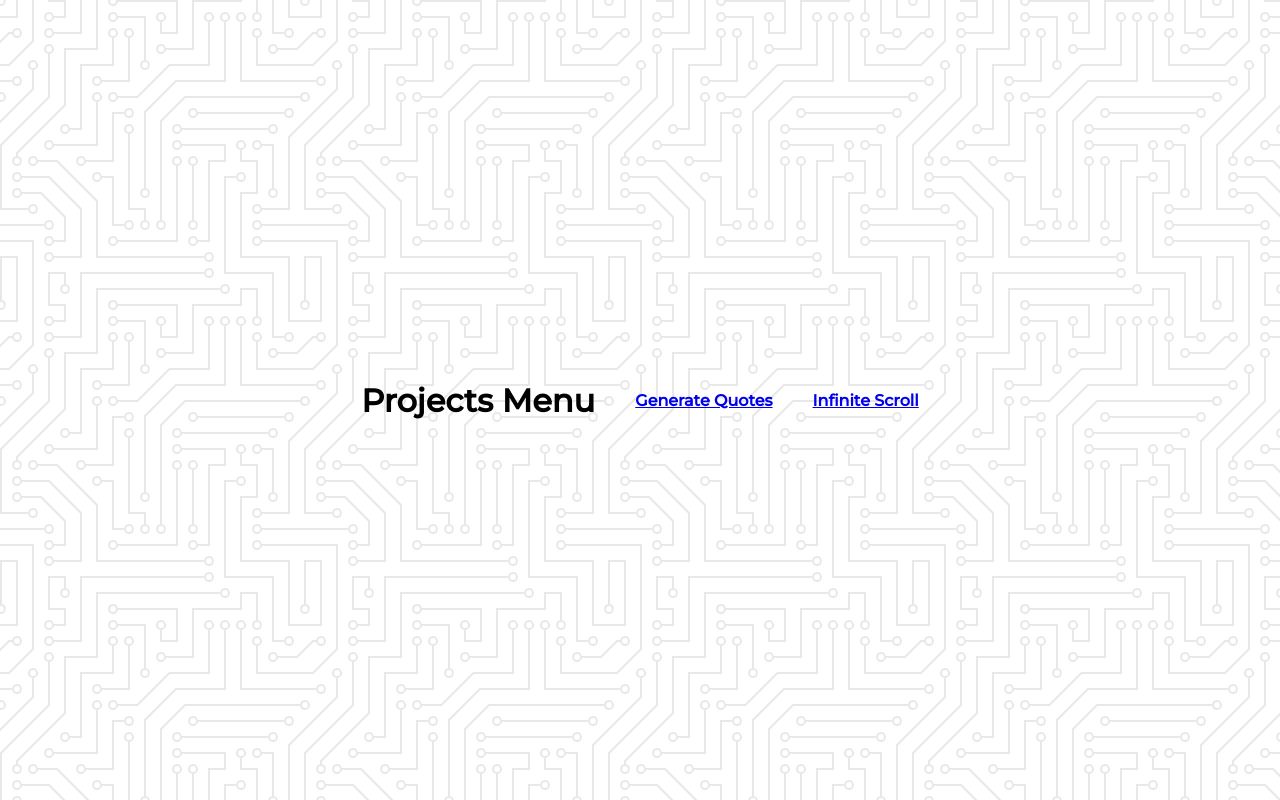
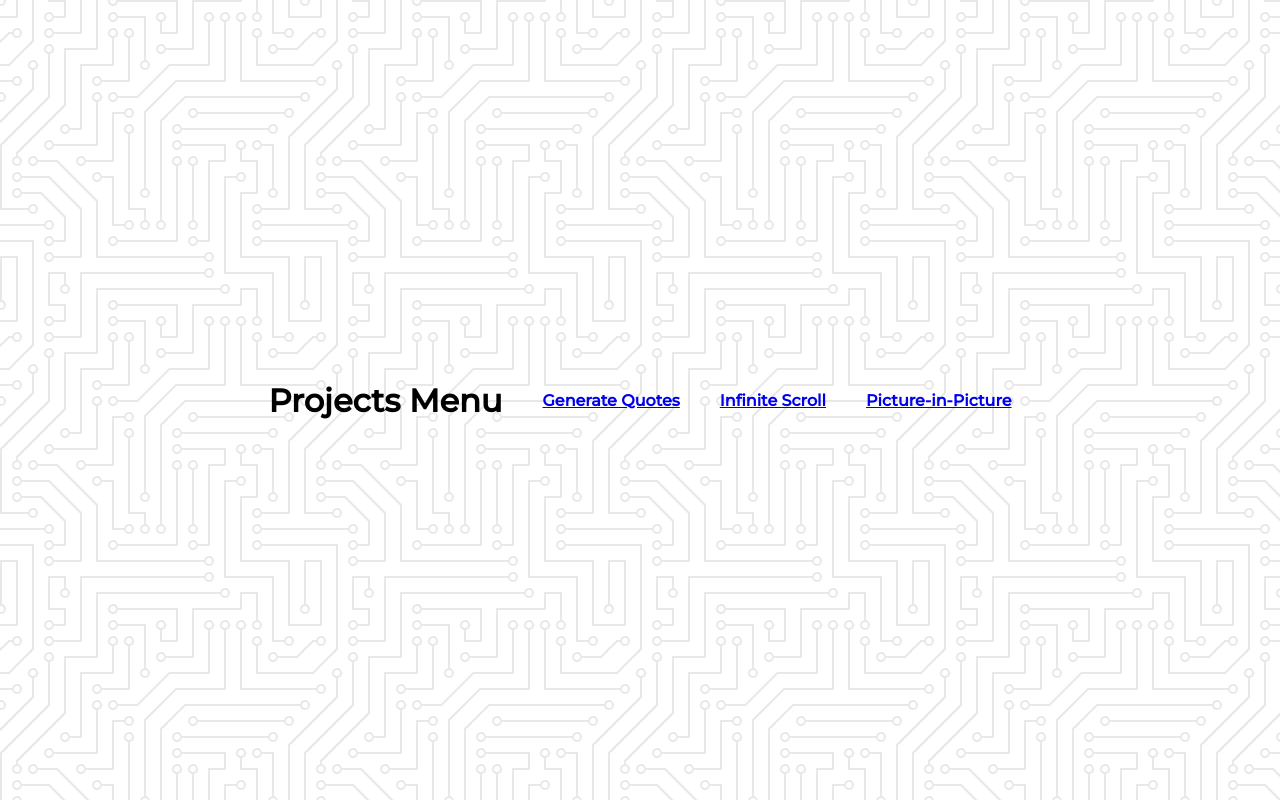
Before and after one commit to Pr1yanka/JS-20, a plain HTML site: page index.html in a window 1280 px wide. Drawn offline with Linux system fonts and the light colour scheme; files that its build step writes are made by us from their sources.

Commit message:
Picture-in-picture project initial commit

```diff
--- a/index.html
+++ b/index.html
@@ -19,6 +19,9 @@
     <ul>
         <a href="/JS-20/Infinite Scroll/index.html" target="_blank">Infinite Scroll</a>
     </ul>
+    <ul>
+        <a href="/JS-20/Picture-in-Picture/index.html" target="_blank">Picture-in-Picture</a>
+    </ul>
     <script src="script.js"></script>
 </body>
 </html>
```
